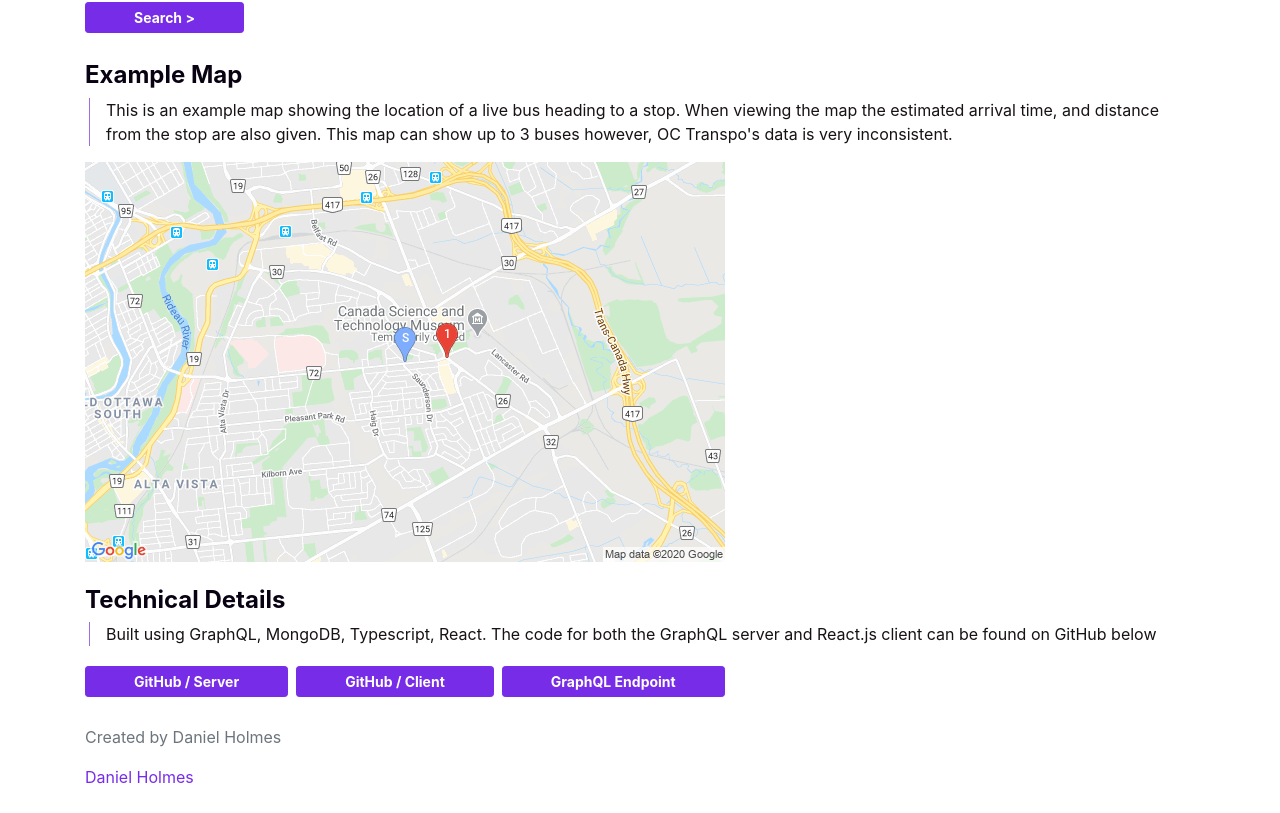
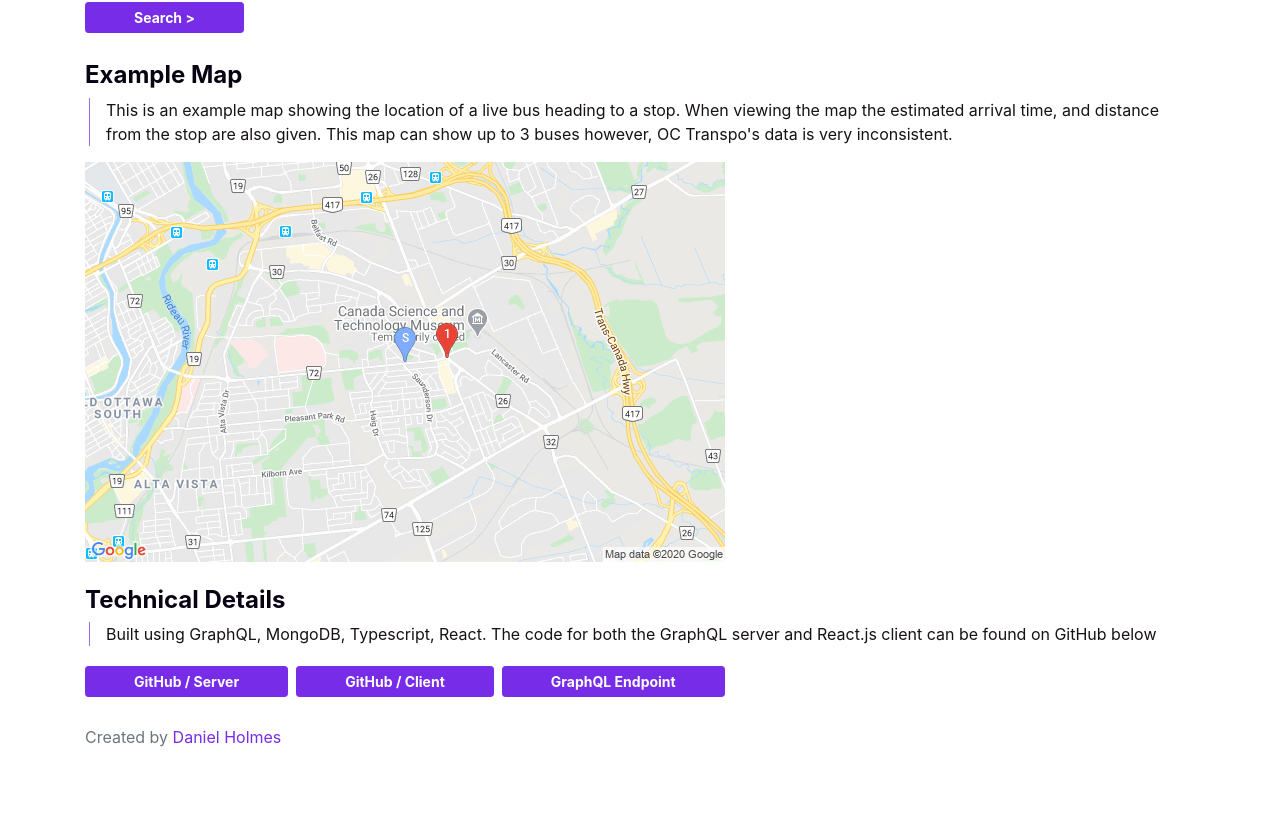
Before and after one commit to danielholmes839/OC-Transpo-client, a React (Create React App) app: page /home in a window 1280 px wide. Shown: the part 367-1180 px from the top of the page. After the commit the page ends 1156 px from the top, so only its background shows below. Built offline with nearby package versions, Linux system fonts and the light colour scheme.

Commit message:
removed linkedin badge

```diff
--- a/public/index.html
+++ b/public/index.html
@@ -7,7 +7,6 @@
   <meta name="viewport" content="width=device-width, initial-scale=1" />
   <meta name="theme-color" content="#000000" />
   <meta name="description" content="Stop Checker: The fastest way to get live bus data!" />
-  <script type="text/javascript" src="https://platform.linkedin.com/badges/js/profile.js" async defer></script>
   <link rel="apple-touch-icon" href="%PUBLIC_URL%/logo192.png" />
   <!--
       manifest.json provides metadata used when your web app is installed on a
--- a/src/pages/Home.jsx
+++ b/src/pages/Home.jsx
@@ -47,9 +47,7 @@
                 <ButtonAnchor href={"https://octranspo-graphql.herokuapp.com/"}>GraphQL Endpoint</ButtonAnchor>
             </Section>
 
-            <p className="text-muted">Created by Daniel Holmes</p>
-            <div class="LI-profile-badge"  data-version="v1" data-size="medium" data-locale="en_US" data-type="horizontal" data-theme="light" data-vanity="holmes-daniel"><a class="LI-simple-link" href='https://ca.linkedin.com/in/holmes-daniel?trk=profile-badge'>Daniel Holmes</a></div>
-
+            <p className="text-muted">Created by <a href="https://www.linkedin.com/in/holmes-daniel/">Daniel Holmes</a></p>
         </Page>
     );
 };
```
